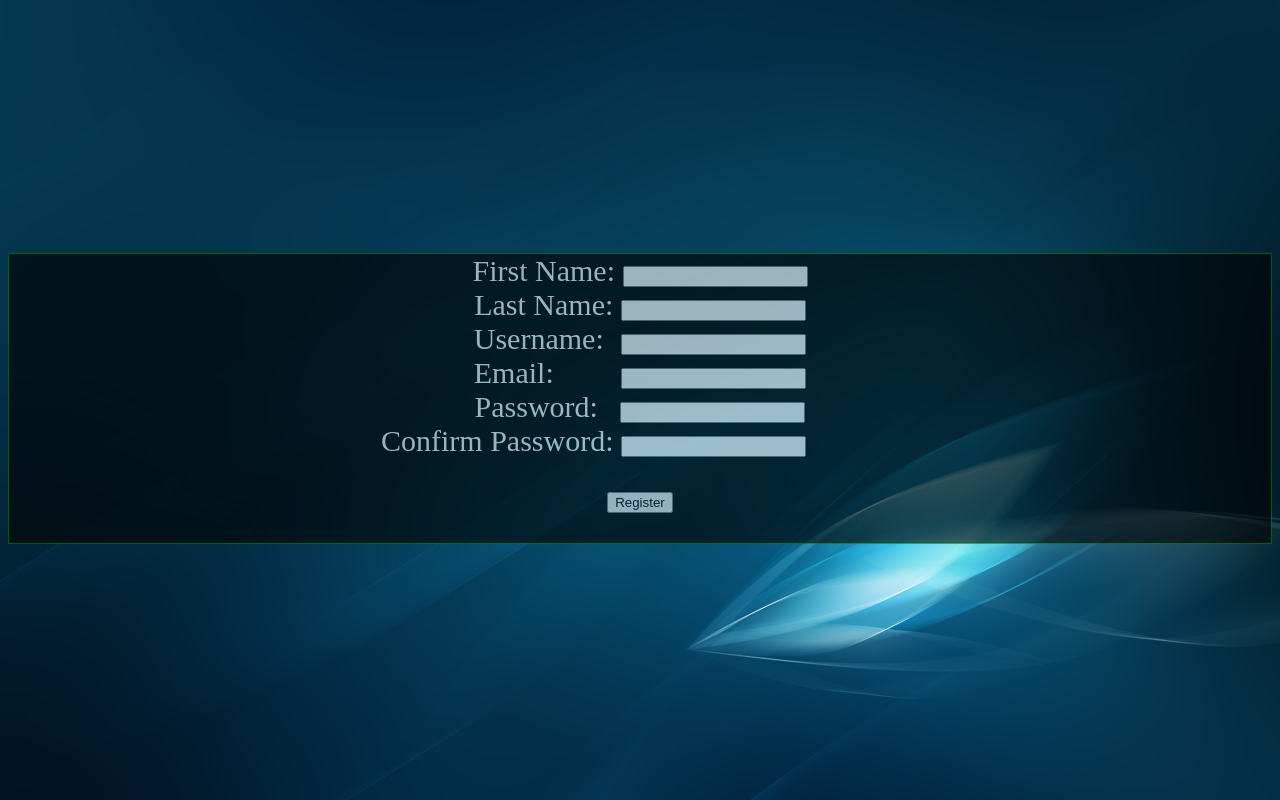
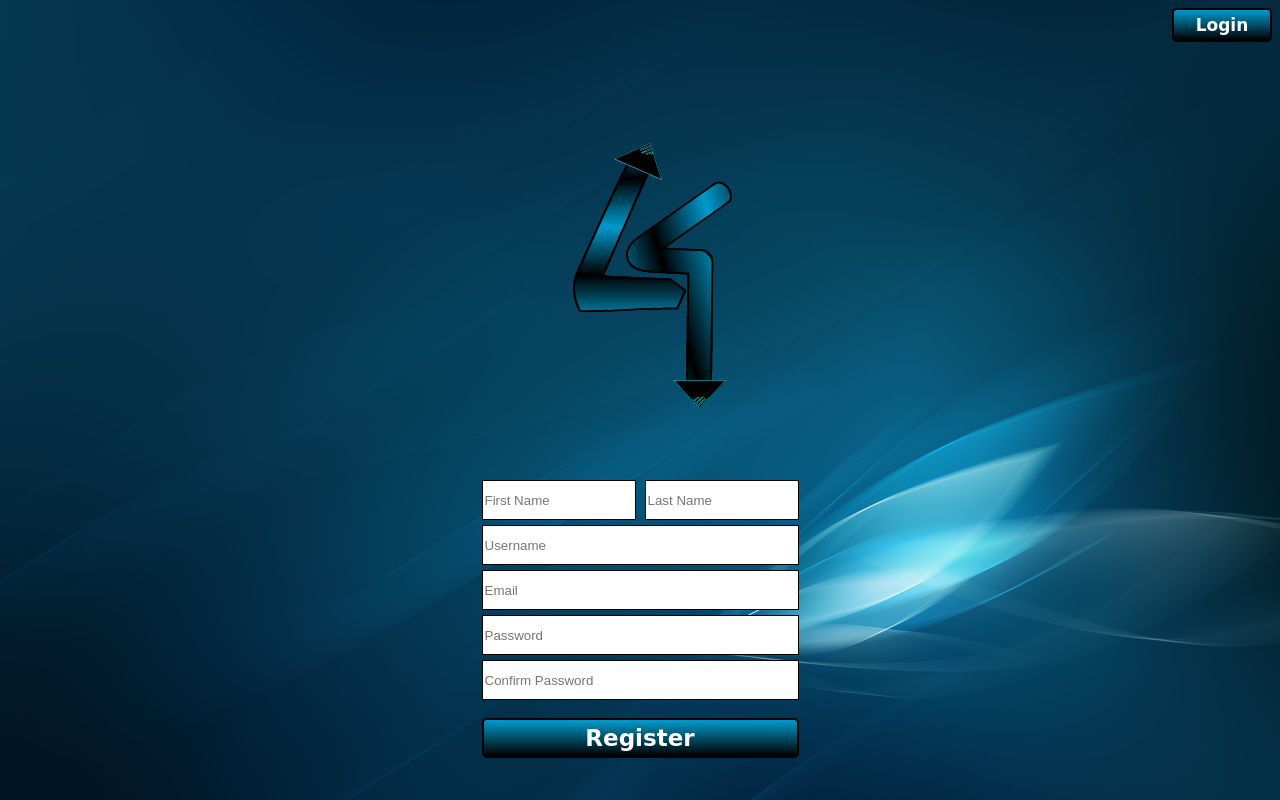
Before and after one commit to jedaitemple/tp-project-2014-2015, a PHP site: page /register.php in a window 1280 px wide. Run offline with PHP 8.4, Linux system fonts and the light colour scheme.

Commit message:
adding files

```diff
--- a/home.php
+++ b/home.php
@@ -10,7 +10,7 @@
 				<input class="button" type = "submit" name = "submit" value = "Log out" />
 			</form>
 			</div>
-			<h2>Welcome putka maina </h2>
+			<h2>Welcome </h2>
 
 			<a>You are logged in as:</a><br>
 			<?php
@@ -19,6 +19,7 @@
 				echo $_SESSION['uname'] ;
 			?>
 			<br>
+			<!-- da napravim buton za iztrivane na login -->
 			<a style="color:white;font-size:30px;" href = "logsaverform.php">Save new login</a>
 			<a style="color:white;font-size:30px;" href = "userregs.php">Show my logins</a>
 
--- a/login.php
+++ b/login.php
@@ -68,10 +68,10 @@ $form = <<<EOT
 		<div id="form" align="center">
 			<img src = "images/logo.png" style="margin-left:200px;"/>
 			<form action = "login.php" method = "POST">
-			Username: <input type = "text" style = "border: 1px solid blue;width:250px;height:40px;" name = "uname" /><br>
-			Password: <input type = "password" style = "border: 1px solid blue;margin-left:3.5px;width:250px;height:40px;" name = "pass" /><br><br>
+				<input type = "text" placeholder = "Username"style = "border: 1px solid blue;width:250px;height:40px;" name = "uname" /><br>
+				<input type = "password" placeholder = "Password" style = "margin-top:5px;border: 1px solid blue;width:250px;height:40px;" name = "pass" /><br><br>
 
-			<input class="button" type = "submit" style = "margin-left:75px;" name = "submit" value = "Log in" />
+			<input class="button" type = "submit" name = "submit" value = "Log in" />
 		</form>
 		</div>
 
--- a/logsaverform.php
+++ b/logsaverform.php
@@ -10,7 +10,7 @@
 				<input class="button" type = "submit" name = "submit" value = "Log out" />
 			</form>
 			</div>
-			<h2>Welcome putka maina </h2>
+			<h2>Welcome</h2>
 			<a style="color:white;font-size:30px;" href = "home.php">Home</a><br>
 
 			<a>You are logged in as:</a><br>
--- a/register.css
+++ b/register.css
@@ -5,6 +5,7 @@ min-width:770px;
 color:white;
 }
 
+/* prozra4na kutiq
 div#form {
 	font-size:30px;
 	margin-top:20%;
@@ -16,3 +17,25 @@ div#form {
     filter: alpha(opacity=60); /
 
 }
+
+*/
+
+.button {
+background:linear-gradient(to top, black,#009ACD);
+border: 2px solid black;
+font-weight: bold;
+color:white;
+text-decoration:none;
+font-size: 23px;
+border-radius:5px;
+width:317px;
+padding:5px;
+ font-family: Comic Sans MS;
+}
+
+.button:hover {
+background:linear-gradient(to bottom,black ,#009ACD );
+border: 2px solid black;
+color:white;
+cursor: pointer;
+}
--- a/register.php
+++ b/register.php
@@ -47,17 +47,19 @@ $form = <<<EOT
 		</head>
 
 		<body>
-
+		<form action = "login.php" align= "right" >
+			<input class="button" style ="width:100px; font-size: 17px;;" type = "submit" name = "submit" value = "Login" />
+		</form>
 		<div id="form">
 			<form align = "center" action = "register.php" method = "POST">
-
-				First Name: <input type = "text" name = "name" required/><br>
-				Last Name: <input type = "text" name = "lname" required/><br>
-				Username: <input style = "margin-left:10px;"  type = "text" name = "uname" required/><br>
-				Email: <input style = "margin-left:60px;" type = "email" name = "email" required/><br>
-				Password: <input style = "margin-left:15px;"  type = "password" name = "pass1" required/><br>
-				Confirm Password: <input style = "margin-right:93px;"  type = "password" name = "pass2" required/><br><br>
-				<input type = "submit" value = "Register" name = "submit" />
+				<img src = "images/logo.png" style="margin-left:200px;"/><br>
+				<input type = "text" style = "border: 1px solid black;width:154px;height:40px;margin-right:5px;" placeholder = "First Name" name = "name" required/>
+				<input type = "text" style = "margin-top:2px;border: 1px solid black;width:154px;height:40px;" placeholder ="Last Name" name = "lname" required/><br>
+				<input placeholder = "Username" style = "margin-top:5px;border: 1px solid black;width:317px;height:40px;" type = "text" name = "uname" required/><br>
+				<input placeholder = "Email" style = "margin-top:5px;border: 1px solid black;width:317px;height:40px;" type = "email" name = "email" required/><br>
+				<input placeholder = "Password" style = "margin-top:5px;border: 1px solid black;width:317px;height:40px;" type = "password" name = "pass1" required/><br>
+				<input placeholder = "Confirm Password" style = "margin-top:5px;border: 1px solid black;width:317px;height:40px;" type = "password" name = "pass2" required/><br><br>
+				<input class = "button" type = "submit" value = "Register" name = "submit" />
 			</form>
 		</div>
 
```
Also changed, not shown: savedlogins.sql (added, +53 -0 lines), users.sql (added, +49 -0 lines), README.md (deleted).
